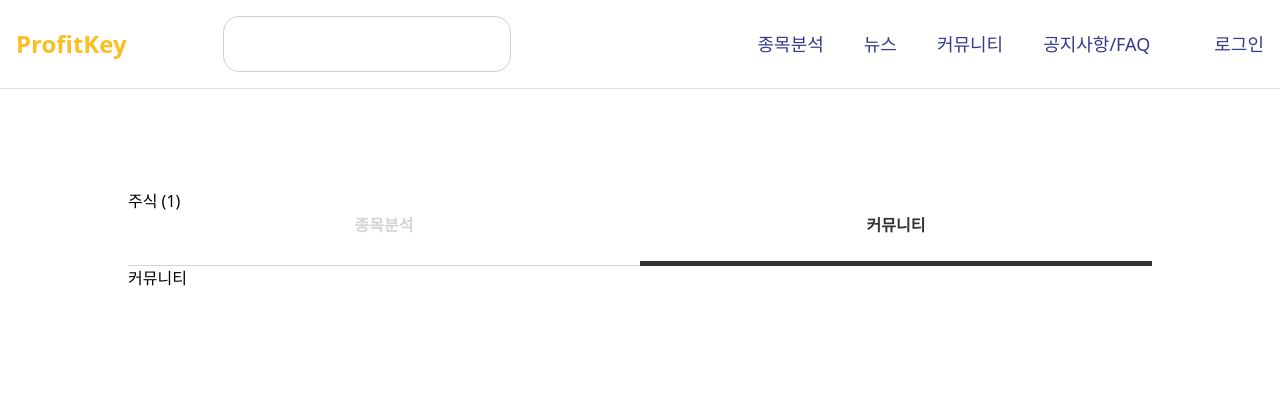
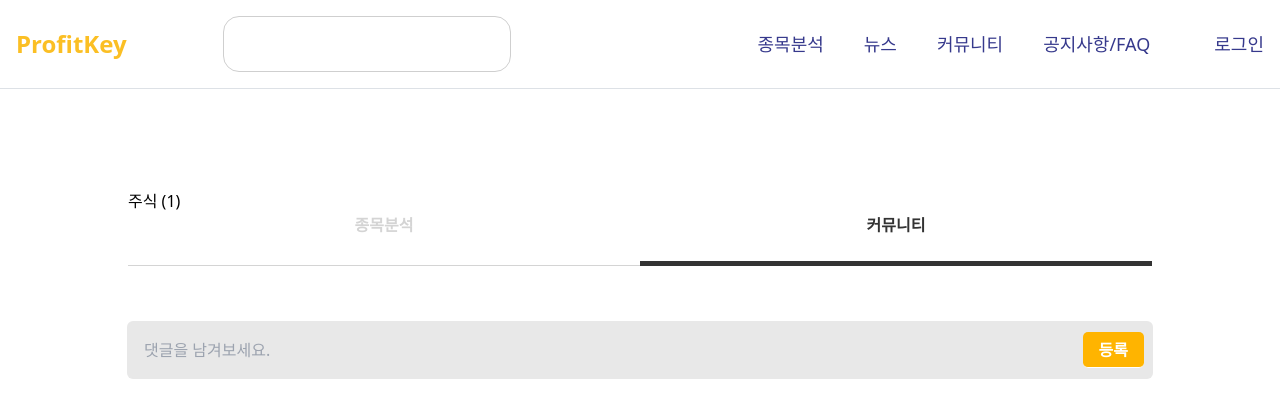
Before and after one commit to profit-key/profitkey-front, a React (Vite) app: page /stocks/1 in a window 1280 px wide. Both pictures are taken after a click on the button "커뮤니티". Shown: the top 418 px of the page. Built offline with nearby package versions, Linux system fonts and the light colour scheme; no server answers.

Commit message:
feat: 댓글 폼 마크업

```diff
--- /dev/null
+++ b/src/pages/stock-detail/ui/comment-form.css
@@ -0,0 +1,26 @@
+/* global.css */
+
+@tailwind base;
+@tailwind components;
+@tailwind utilities;
+
+/* width */
+::-webkit-scrollbar {
+  width: 8px;
+}
+
+/* Track */
+::-webkit-scrollbar-track {
+  background: #f1f1f1;
+}
+
+/* Handle */
+::-webkit-scrollbar-thumb {
+  background: #888;
+  border-radius: 5px;
+}
+
+/* Handle on hover */
+::-webkit-scrollbar-thumb:hover {
+  background: #555;
+}
--- /dev/null
+++ b/src/pages/stock-detail/ui/comment-form.tsx
@@ -0,0 +1,45 @@
+import { useId } from 'react';
+import './comment-form.css';
+
+export function CommentForm(): JSX.Element {
+  function handleSubmit(e: React.FormEvent<HTMLFormElement>): void {
+    // 브라우저 새로고침 방지
+    e.preventDefault();
+
+    // form data 읽기
+    const form = e.currentTarget;
+    const formData = new FormData(form);
+
+    // body에 formData을 넣어 전송 가능:
+    // fetch('/some-api', { method: form.method, body: formData });
+
+    // 또는 일반(plain) 객체로 작업 가능
+    const formJson = Object.fromEntries(formData.entries());
+    console.log(formJson);
+  }
+
+  const postTextAreaId = useId();
+
+  return (
+    <form method="post" onSubmit={handleSubmit}>
+      <label htmlFor={postTextAreaId} className="sr-only">
+        댓글 작성
+      </label>
+      <div className="flex items-center rounded-[5px] bg-[#E8E8E8] ring-1 ring-[#E8E8E8] focus-within:ring-2 focus-within:ring-[#FFB400]">
+        <textarea
+          id={postTextAreaId}
+          name="content"
+          placeholder="댓글을 남겨보세요."
+          rows={1}
+          className="min-h-[50px] w-full resize-none overflow-auto overscroll-none bg-transparent p-4 focus:outline-none"
+        />
+        <button
+          type="submit"
+          className="m-2 h-[36px] flex-none rounded-[5px] border-b border-white bg-[#FFB400] px-4 text-base font-bold text-white hover:bg-[#B86F00] focus-visible:outline-2 focus-visible:outline-offset-2 focus-visible:outline-[#FFB400]"
+        >
+          등록
+        </button>
+      </div>
+    </form>
+  );
+}
--- a/src/pages/stock-detail/ui/community.tsx
+++ b/src/pages/stock-detail/ui/community.tsx
@@ -1,7 +1,9 @@
+import { CommentForm } from './comment-form';
+
 export function Community() {
   return (
-    <div>
-      <h3>커뮤니티</h3>
-    </div>
+    <>
+      <CommentForm />
+    </>
   );
 }
--- a/src/pages/stock-detail/ui/stock-detail-page.tsx
+++ b/src/pages/stock-detail/ui/stock-detail-page.tsx
@@ -30,8 +30,10 @@ export function StockDetailPage() {
           커뮤니티
         </Tab>
       </menu>
-      {tab === 'analyst' && <StockAnalyst />}
-      {tab === 'community' && <Community />}
+      <div className="mt-14">
+        {tab === 'analyst' && <StockAnalyst />}
+        {tab === 'community' && <Community />}
+      </div>
     </div>
   );
 }
```
